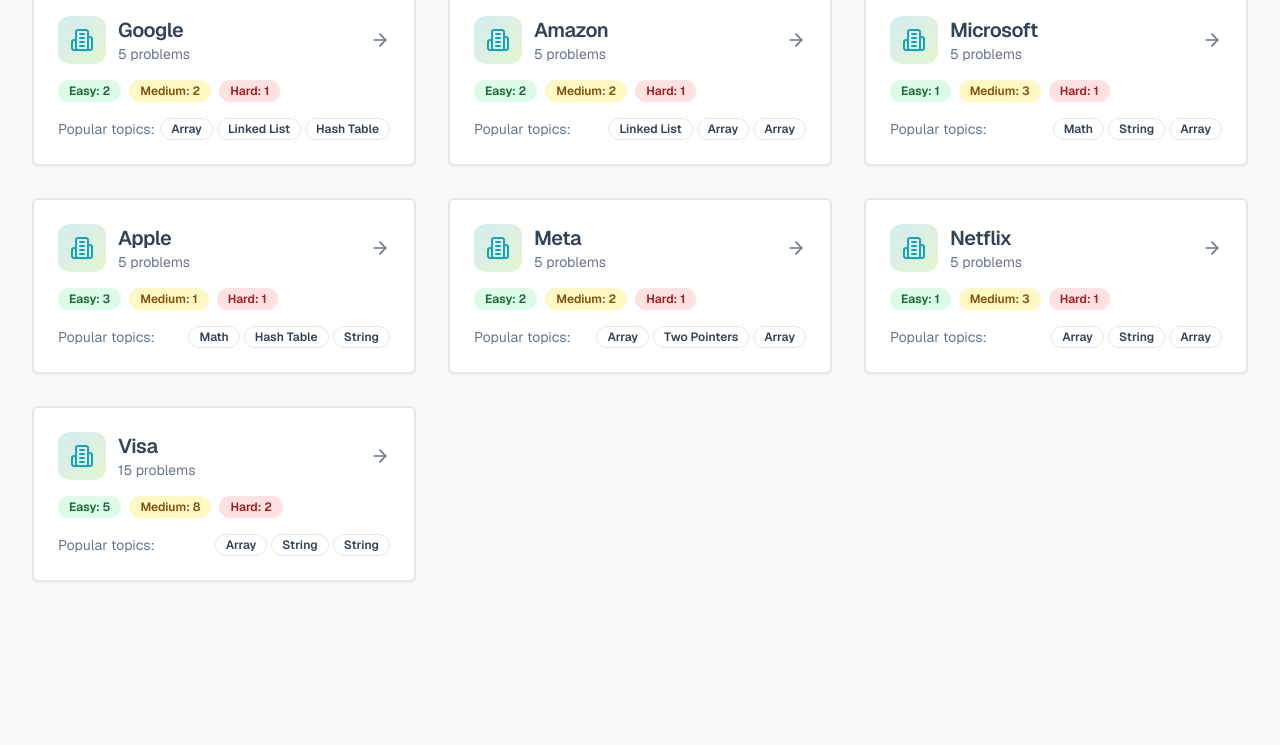
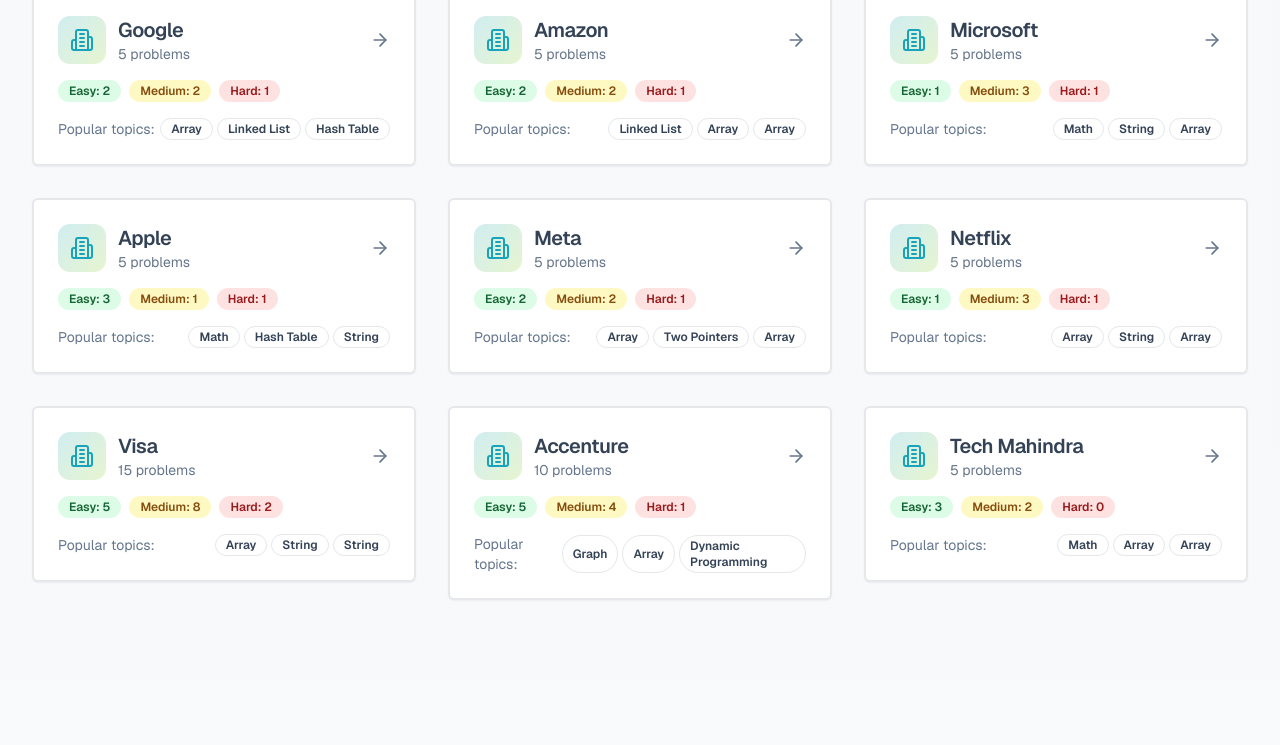
Before and after one commit to Sagar10joshi/CodePro, a Next.js app: page /home in a window 1280 px wide. Shown: the part 824-1569 px from the top of the page. Built offline with nearby package versions, Linux system fonts and the light colour scheme; no server answers.

Commit message:
more questions added commit

```diff
--- a/data/companies.ts
+++ b/data/companies.ts
@@ -410,4 +410,138 @@ export const companies: Company[] = [
       },
     ],
   },
+
+  {
+    name: "Accenture",
+    problems: [
+      {
+        id: 46,
+        title: "Divide Nodes Into the Maximum Number of Groups",
+        difficulty: "Hard",
+        tags: ["Graph", "Bipartite", "BFS"],
+        leetcodeUrl: "https://leetcode.com/problems/divide-nodes-into-the-maximum-number-of-groups/",
+        videoUrl: "https://www.youtube.com/watch?v=TT3t2Jmu7yE",
+      },
+      {
+        id: 47,
+        title: "Move Zeroes",
+        difficulty: "Easy",
+        tags: ["Array", "Two Pointers"],
+        leetcodeUrl: "https://leetcode.com/problems/move-zeroes/",
+        videoUrl: "https://www.youtube.com/watch?v=aayNRwUN3Do",
+      },
+      {
+        id: 48,
+        title: "Fibonacci Number",
+        difficulty: "Easy",
+        tags: ["Dynamic Programming", "Recursion"],
+        leetcodeUrl: "https://leetcode.com/problems/fibonacci-number/",
+        videoUrl: "https://www.youtube.com/watch?v=5dRGRueKU3M",
+      },
+      {
+        id: 49,
+        title: "Intersection of Two Arrays",
+        difficulty: "Easy",
+        tags: ["Array", "Hash Set", "Binary Search"],
+        leetcodeUrl: "https://leetcode.com/problems/intersection-of-two-arrays/",
+        videoUrl: "https://www.youtube.com/watch?v=69jsFAPrYDw",
+      },
+      {
+        id: 50,
+        title: "Koko Eating Bananas",
+        difficulty: "Medium",
+        tags: ["Binary Search", "Math"],
+        leetcodeUrl: "https://leetcode.com/problems/koko-eating-bananas/",
+        videoUrl: "https://www.youtube.com/watch?v=U2SozAs9RzA",
+      },
+      {
+        id: 51,
+        title: "Best Time to Buy and Sell Stock",
+        difficulty: "Easy",
+        tags: ["Array", "Dynamic Programming"],
+        leetcodeUrl: "https://leetcode.com/problems/best-time-to-buy-and-sell-stock/",
+        videoUrl: "https://www.youtube.com/watch?v=1pkOgXD63yU",
+      },
+      {
+        id: 52,
+        title: "Letter Combinations of a Phone Number",
+        difficulty: "Medium",
+        tags: ["String", "Backtracking"],
+        leetcodeUrl: "https://leetcode.com/problems/letter-combinations-of-a-phone-number/",
+        videoUrl: "https://www.youtube.com/watch?v=0snEunUacZY",
+      },
+      {
+        id: 53,
+        title: "Reverse Integer",
+        difficulty: "Medium",
+        tags: ["Math"],
+        leetcodeUrl: "https://leetcode.com/problems/reverse-integer/",
+        videoUrl: "https://www.youtube.com/watch?v=HAgLH58IgJQ",
+      },
+      {
+        id: 54,
+        title: "Count Primes",
+        difficulty: "Medium",
+        tags: ["Math", "Sieve of Eratosthenes"],
+        leetcodeUrl: "https://leetcode.com/problems/count-primes/",
+        videoUrl: "https://www.youtube.com/watch?v=ZbUb0leJ6GE",
+      },
+      {
+        id: 55,
+        title: "Valid Parentheses",
+        difficulty: "Easy",
+        tags: ["Stack", "String"],
+        leetcodeUrl: "https://leetcode.com/problems/valid-parentheses/",
+        videoUrl: "https://www.youtube.com/watch?v=WTzjTskDFMg",
+      },
+    ],
+  },
+
+  {
+    name: "Tech Mahindra",
+    problems: [
+      {
+        id: 56,
+        title: "Reverse Integer",
+        difficulty: "Medium",
+        tags: ["Math"],
+        leetcodeUrl: "https://leetcode.com/problems/reverse-integer/",
+        videoUrl: "https://www.youtube.com/watch?v=HAgLH58IgJQ",
+      },
+      {
+        id: 57,
+        title: "Best Time to Buy and Sell Stock",
+        difficulty: "Easy",
+        tags: ["Array", "Dynamic Programming"],
+        leetcodeUrl: "https://leetcode.com/problems/best-time-to-buy-and-sell-stock/",
+        videoUrl: "https://www.youtube.com/watch?v=1pkOgXD63yU",
+      },
+      {
+        id: 58,
+        title: "Two Sum",
+        difficulty: "Easy",
+        tags: ["Array", "Hash Map"],
+        leetcodeUrl: "https://leetcode.com/problems/two-sum/",
+        videoUrl: "https://www.youtube.com/watch?v=KLlXCFG5TnA",
+      },
+      {
+        id: 59,
+        title: "Valid Anagram",
+        difficulty: "Easy",
+        tags: ["String", "Sorting", "Hash Map"],
+        leetcodeUrl: "https://leetcode.com/problems/valid-anagram/",
+        videoUrl: "https://www.youtube.com/watch?v=9UtInBqnCgA",
+      },
+      {
+        id: 60,
+        title: "Count Primes",
+        difficulty: "Medium",
+        tags: ["Math", "Sieve of Eratosthenes"],
+        leetcodeUrl: "https://leetcode.com/problems/count-primes/",
+        videoUrl: "https://www.youtube.com/watch?v=ZbUb0leJ6GE",
+      },
+    ],
+  },
+
+
 ]
```
